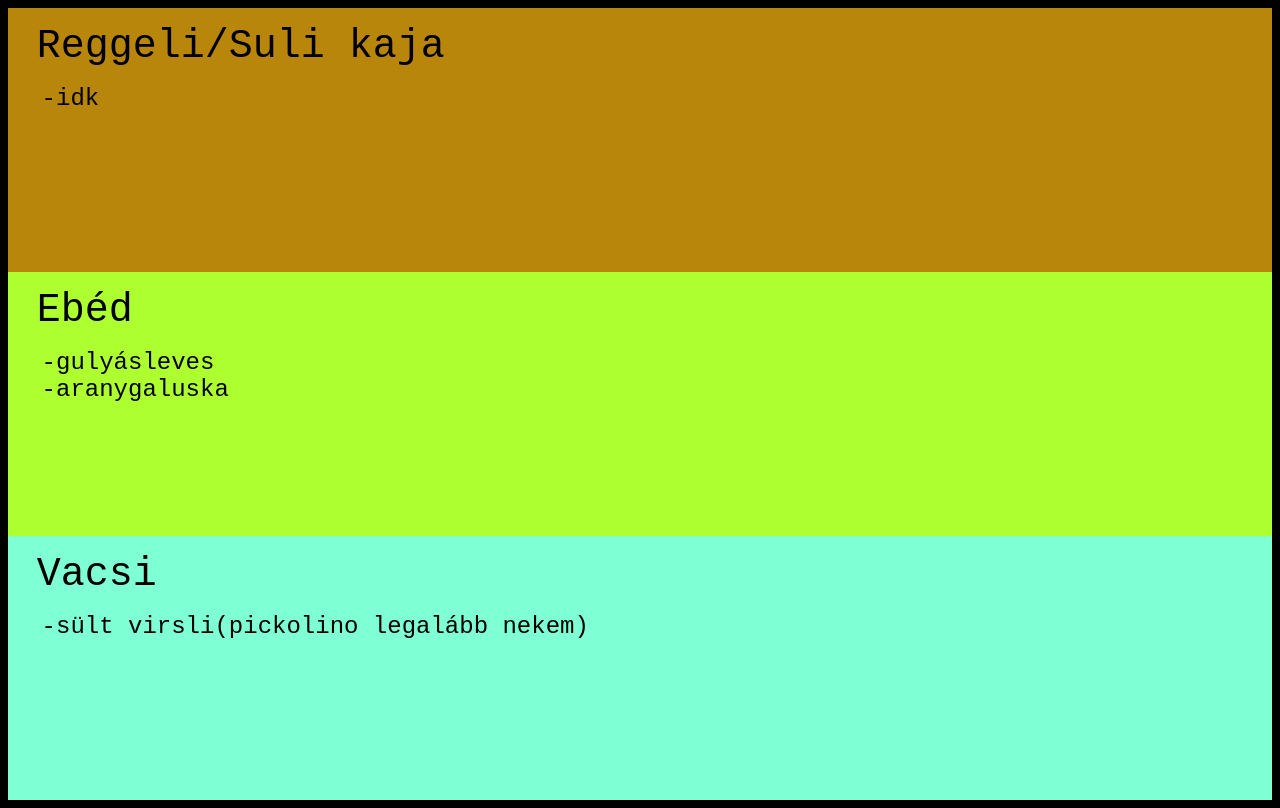
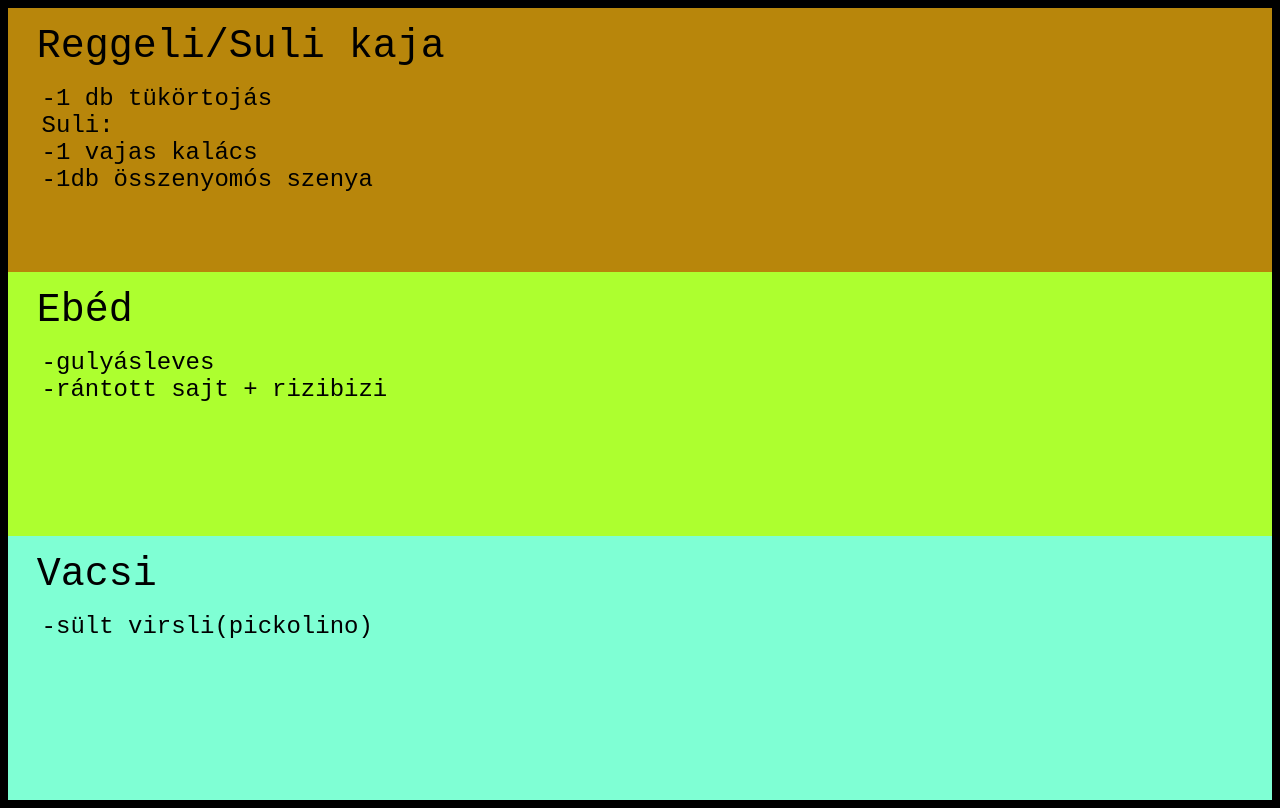
Before and after one commit to gaudi68/amaimenu, a plain HTML site: page index.html in a window 1280 px wide. Drawn offline with Linux system fonts and the light colour scheme; a web font is replaced by a local one.

Commit message:
Update index.html

```diff
--- a/index.html
+++ b/index.html
@@ -76,9 +76,9 @@ body{
         let ebed = document.getElementById("var_ebed");
         let vacsi = document.getElementById("var_vacsi");
 
-        let valasz1 = "-idk";
-        let valasz2 = "-gulyásleves\n-aranygaluska";
-        let valasz3 = "-sült virsli(pickolino legalább nekem)";
+        let valasz1 = "-1 db tükörtojás\nSuli:\n-1 vajas kalács\n-1db összenyomós szenya";
+        let valasz2 = "-gulyásleves\n-rántott sajt + rizibizi";
+        let valasz3 = "-sült virsli(pickolino)";
 
         suli.innerText = valasz1;
         ebed.innerText = valasz2;
```
